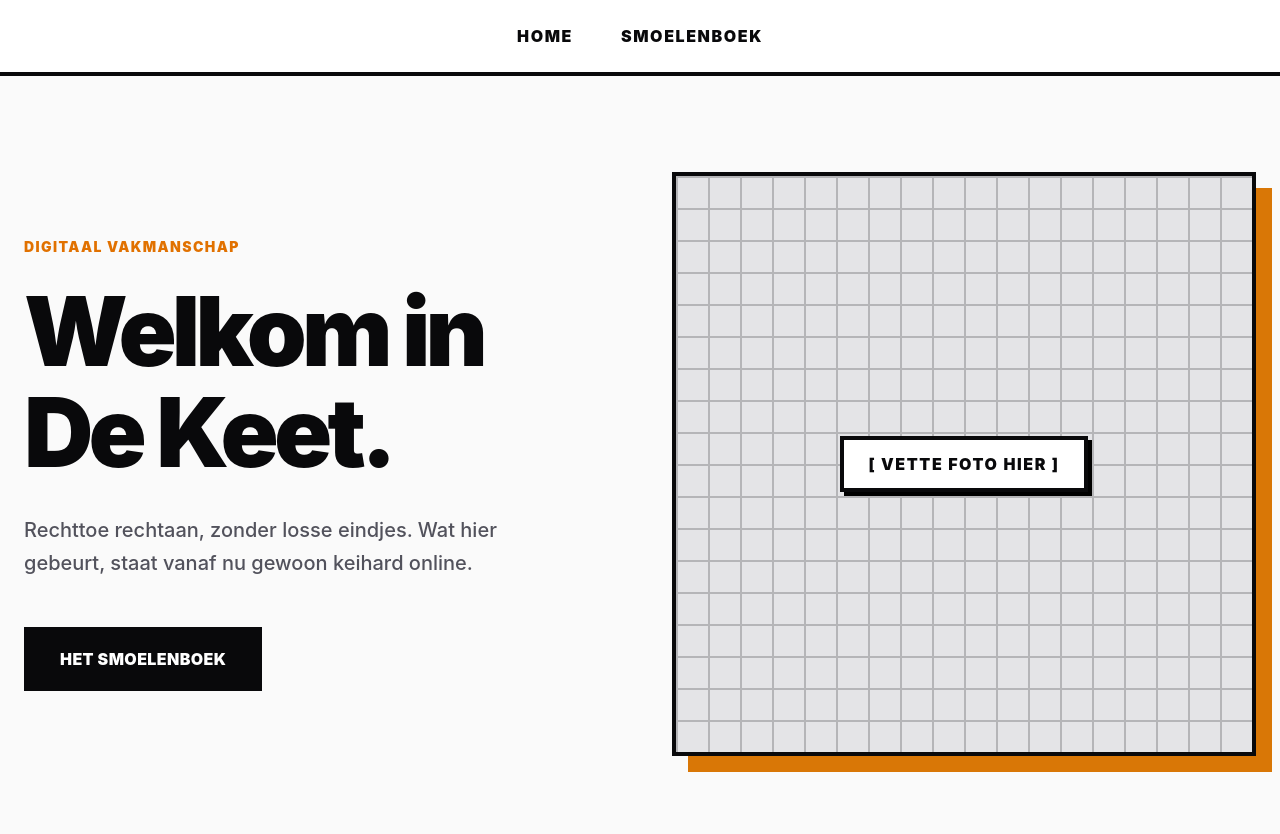
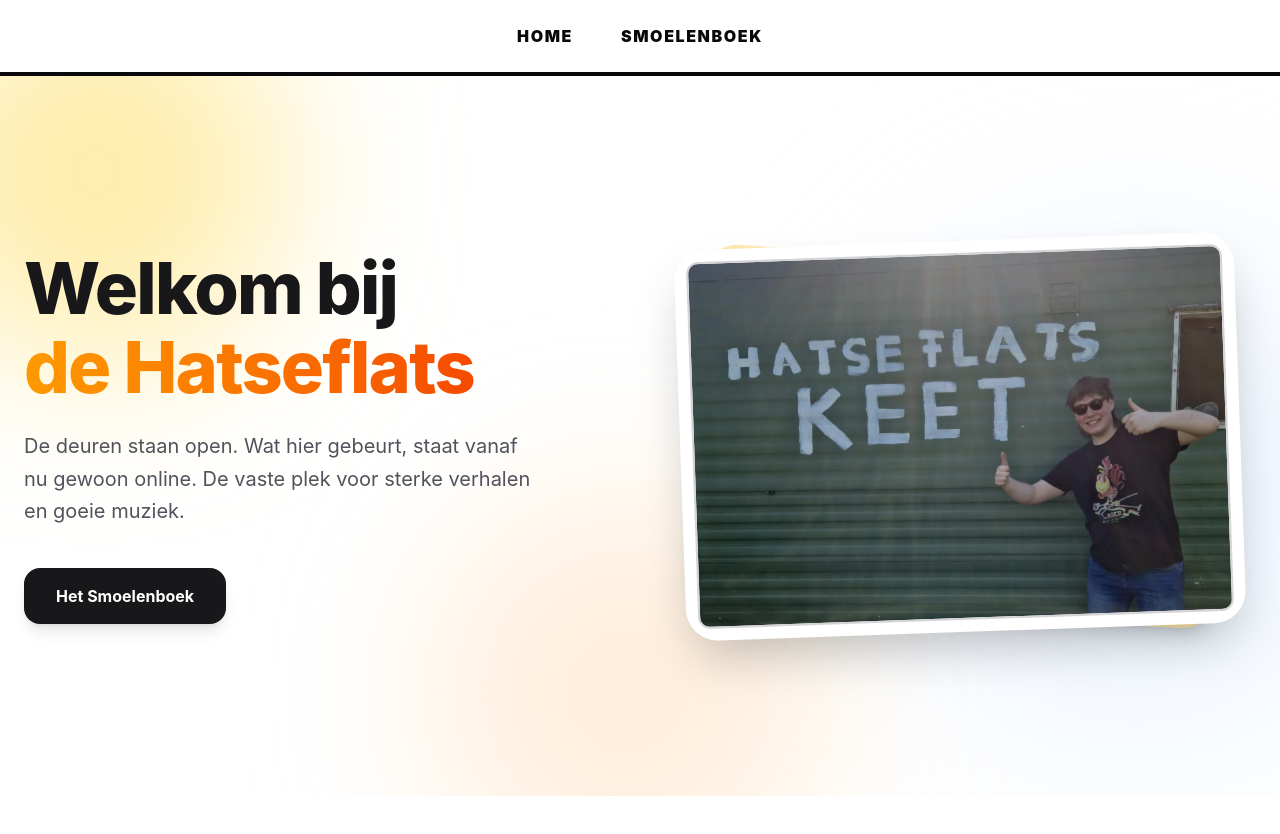
Before and after one commit to kc-kees/keet-website, a SvelteKit app: page / in a window 1280 px wide. Shown: the top 834 px of the page. After the commit the page ends 800 px from the top, so only its background shows below. Built offline with nearby package versions, Linux system fonts and the light colour scheme.

Commit message:
Refactor code structure for improved readability and maintainability

```diff
--- a/src/routes/+page.svelte
+++ b/src/routes/+page.svelte
@@ -1,30 +1,45 @@
-<main class="min-h-[90vh] bg-zinc-50 text-zinc-950 font-sans selection:bg-amber-500 selection:text-white flex items-center">
-    <section class="max-w-7xl mx-auto px-6 py-12 md:py-24 grid md:grid-cols-2 gap-16 items-center w-full">
+<main class="min-h-[90vh] bg-white text-zinc-900 overflow-hidden relative flex items-center">
+
+    <div class="absolute inset-0 z-0 pointer-events-none">
+        <div class="absolute -top-24 -left-24 w-96 h-96 bg-amber-300 rounded-full mix-blend-multiply filter blur-[80px] opacity-40"></div>
+        <div class="absolute top-1/4 -right-24 w-120 h-120 bg-blue-100 rounded-full mix-blend-multiply filter blur-[100px] opacity-50"></div>
+        <div class="absolute -bottom-24 left-1/3 w-100 h-100 bg-orange-200 rounded-full mix-blend-multiply filter blur-[80px] opacity-40"></div>
+    </div>
+
+    <section class="max-w-7xl mx-auto px-6 py-12 md:py-24 grid md:grid-cols-2 gap-12 items-center relative z-10 w-full">
 
         <div>
-            <p class="text-amber-600 font-black tracking-widest uppercase text-sm mb-6">
-                Digitaal Vakmanschap
-            </p>
-            <h1 class="text-6xl md:text-8xl font-black leading-[1.05] tracking-tighter mb-8 text-zinc-950">
-                Welkom in <br/> De Keet.
+
+
+            <h1 class="text-6xl md:text-7xl font-extrabold tracking-tight mb-6 text-zinc-900 leading-[1.1]">
+                Welkom bij <br/>
+                <span class="text-transparent bg-clip-text bg-linear-to-r from-amber-500 to-orange-600"> de Hatseflats</span>
             </h1>
-            <p class="text-xl text-zinc-600 mb-12 max-w-lg leading-relaxed font-medium">
-                Rechttoe rechtaan, zonder losse eindjes. Wat hier gebeurt, staat vanaf nu gewoon keihard online.
+
+            <p class="text-xl text-zinc-600 mb-10 max-w-lg leading-relaxed">
+                De deuren staan open. Wat hier gebeurt, staat vanaf nu gewoon online. De vaste plek voor sterke verhalen en goeie muziek.
             </p>
 
             <div class="flex flex-col sm:flex-row gap-4">
-                <a href="/over-ons" class="bg-zinc-950 hover:bg-amber-500 hover:text-zinc-950 text-white font-black py-4 px-8 text-center tracking-wide transition-colors border-4 border-transparent hover:border-zinc-950">
-                    HET SMOELENBOEK
+                <a href="/over-ons" class="bg-zinc-900 hover:bg-amber-500 text-white hover:text-zinc-900 font-bold py-4 px-8 rounded-2xl shadow-lg hover:shadow-xl transition-all hover:-translate-y-1 text-center">
+                    Het Smoelenboek
                 </a>
             </div>
         </div>
 
-        <div class="aspect-square bg-zinc-200 border-4 border-zinc-950 flex items-center justify-center relative overflow-hidden shadow-[16px_16px_0px_0px_rgba(217,119,6,1)] transition-transform hover:-translate-y-2 hover:shadow-[24px_24px_0px_0px_rgba(217,119,6,1)] duration-300">
-            <div class="absolute inset-0 opacity-20" style="background-image: linear-gradient(#000 2px, transparent 2px), linear-gradient(90deg, #000 2px, transparent 2px); background-size: 32px 32px;"></div>
-            <p class="text-zinc-950 font-black uppercase tracking-widest z-10 bg-white px-6 py-3 border-4 border-zinc-950 shadow-[4px_4px_0px_0px_rgba(0,0,0,1)]">
-                [ Vette foto hier ]
-            </p>
+        <div class="relative w-full aspect-4/3 md:aspect-[1.3/1] lg:aspect-[1.4/1] flex items-center justify-center group">
+
+    <div class="absolute inset-6 lg:inset-8 bg-linear-to-tr from-amber-200 to-orange-100 rounded-4xl transform rotate-3 transition-transform duration-500 group-hover:rotate-6 shadow-lg"></div>
+
+    <div class="absolute inset-2 lg:inset-4 bg-white rounded-4xl shadow-2xl p-3 transform -rotate-2 transition-transform duration-500 group-hover:rotate-0 flex flex-col">
+        <div class="flex-1 bg-zinc-50 rounded-xl overflow-hidden flex items-center justify-center border-2 border-zinc-300">
+
+            <img src="/fotos/intro_foto.png" alt="De Hatseflats Keet" class="w-full h-full object-cover object-center" />
+
         </div>
+    </div>
+
+</div>
 
     </section>
 </main>
```
Also changed, not shown: static/fotos/intro_foto.png (added).
